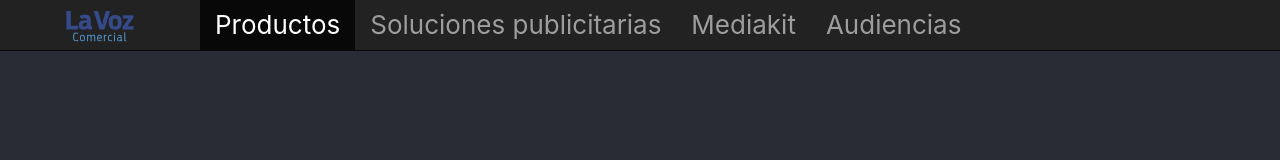
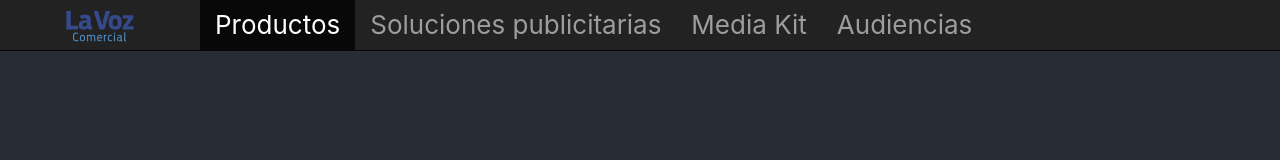
Before and after one commit to PorcelAlan/coder-alan-react, a React (Create React App) app: page / in a window 1280 px wide. Shown: the top 160 px of the page. Built offline with nearby package versions, Linux system fonts and the light colour scheme.

Commit message:
tengo mi navbar

```diff
--- a/src/components/NavBar.js
+++ b/src/components/NavBar.js
@@ -14,7 +14,7 @@
                     <ul class="nav navbar-nav">
                         <li class="active"><a href="#">Productos</a></li>
                         <li><a href="#">Soluciones publicitarias</a></li>
-                        <li><a href="#">Mediakit</a></li>
+                        <li><a href="#">Media Kit</a></li>
                         <li><a href="#">Audiencias</a></li>
                     </ul>
                 </div>
```
